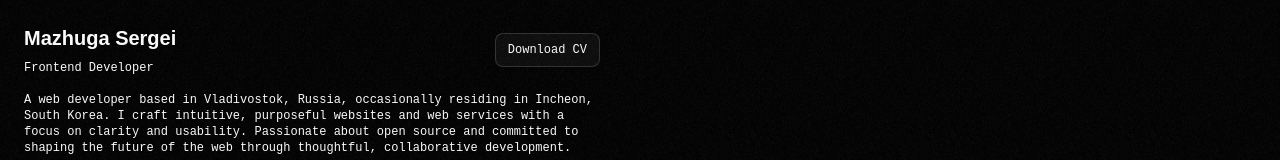
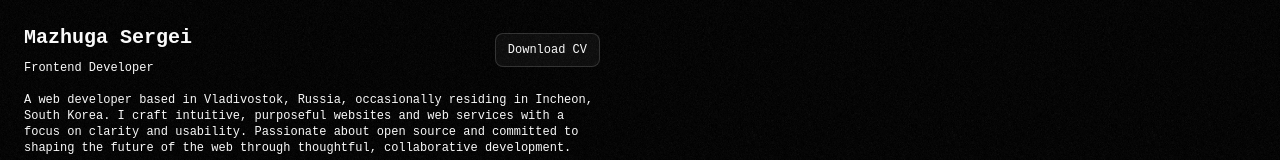
Before and after one commit to mazhugasergei/mazhugasergei.github.io, a Next.js app: page / in a window 1280 px wide. Shown: the top 160 px of the page. Built offline with nearby package versions, Linux system fonts and the light colour scheme; a web font is replaced by a local one.

Commit message:
fix: fonts

```diff
--- a/src/app/layout.tsx
+++ b/src/app/layout.tsx
@@ -1,6 +1,8 @@
 import "@/assets/styles/globals.css"
 import { ThemeProvider } from "@/components/theme-provider"
+import { mainFont } from "@/fonts"
 import { BASE_URL } from "@/lib/constants/config"
+import { cn } from "@/utils"
 import type { Metadata } from "next"
 
 export const metadata: Metadata = {
@@ -29,7 +31,7 @@ export const metadata: Metadata = {
 export default function RootLayout({ children }: { children: React.ReactNode }) {
 	return (
 		<html lang="en" suppressHydrationWarning>
-			<body className="relative flex min-h-screen flex-col select-none">
+			<body className={cn(mainFont.className, "relative flex min-h-screen flex-col select-none")}>
 				<ThemeProvider attribute="class" defaultTheme="dark" disableTransitionOnChange>
 					{children}
 				</ThemeProvider>
--- a/src/assets/styles/globals.css
+++ b/src/assets/styles/globals.css
@@ -124,7 +124,6 @@
 	}
 	body {
 		@apply bg-background text-foreground;
-		font-family: monospace;
 		font-size: 0.875rem;
 	}
 }
--- a/src/fonts.ts
+++ b/src/fonts.ts
@@ -3,14 +3,17 @@ import { Doto as Headings, PT_Mono as Main, Open_Sans as MainSans } from "next/f
 export const headingFont = Headings({
 	weight: ["400", "500", "700"],
 	subsets: ["latin"],
+	fallback: ["Monospace"],
 })
 
 export const mainFont = Main({
 	weight: ["400"],
 	subsets: ["latin"],
+	fallback: ["Monospace"],
 })
 
 export const mainSansFont = MainSans({
 	weight: ["400"],
 	subsets: ["latin"],
+	fallback: ["sans-serif"],
 })
```
